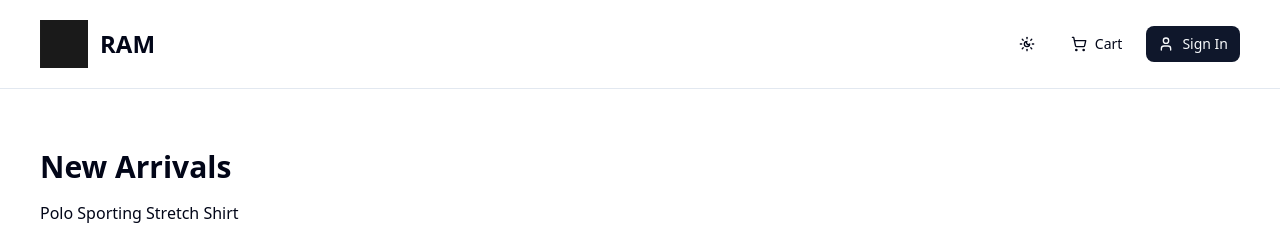
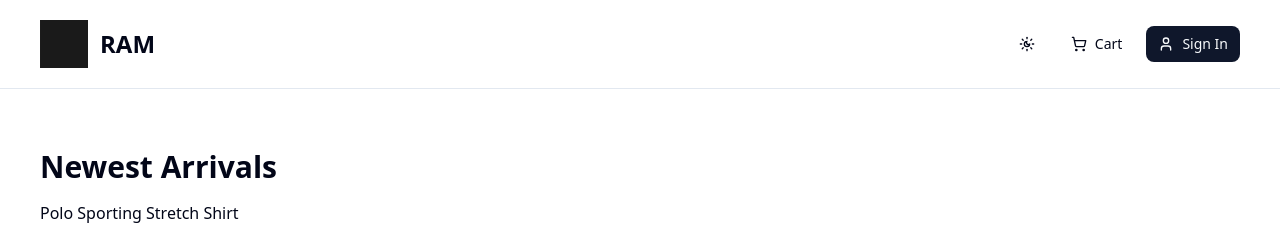
Before and after one commit to MarioLuigie/RAM_store, a Next.js app: page / in a window 1280 px wide. Shown: the top 229 px of the page. Built offline with nearby package versions, Linux system fonts and the light colour scheme; no server answers.

Commit message:
Feat: Add condition for product list in ProductList.tsx

```diff
--- a/src/components/content/NewestArrivalsProducts.tsx
+++ b/src/components/content/NewestArrivalsProducts.tsx
@@ -6,7 +6,7 @@ import ProductList from '@/components/content/ProductList'
 export default function NewestArrivalsProducts() {
 	return (
 		<div className='w-full my-10'>
-			<h2 className="h2-bold mb-4">New Arrivals</h2>
+			<h2 className="h2-bold mb-4">Newest Arrivals</h2>
 			<ProductList data={sampleData.products} />
 		</div>
 	)
--- a/src/components/content/ProductList.tsx
+++ b/src/components/content/ProductList.tsx
@@ -1,11 +1,20 @@
 import { Product } from '@/lib/types/products'
 
 export default function ProductList({ data }: { data: Product[] }) {
+	const numberOfProducts = data.length
 	return (
 		<>
-			{data.map((product, i) => (
-				<div key={i}>{product.name}</div>
-			))}
+			{numberOfProducts > 0 ? (
+				<div>
+					{data.map((product, i) => (
+						<div key={i}>{product.name}</div>
+					))}
+				</div>
+			) : (
+				<div>
+					<p>No products...</p>
+				</div>
+			)}
 		</>
 	)
 }
--- a/src/components/pages/HomePage.tsx
+++ b/src/components/pages/HomePage.tsx
@@ -9,7 +9,6 @@ export default function HomePage() {
 }
 
 // const delay = (ms: number) => new Promise((resolve) => setTimeout(resolve, ms))
-
 // export default async function HomePage() {
 // 	await delay(6000)
 // 	return <div className="flex justify-center">HOME</div>
```
